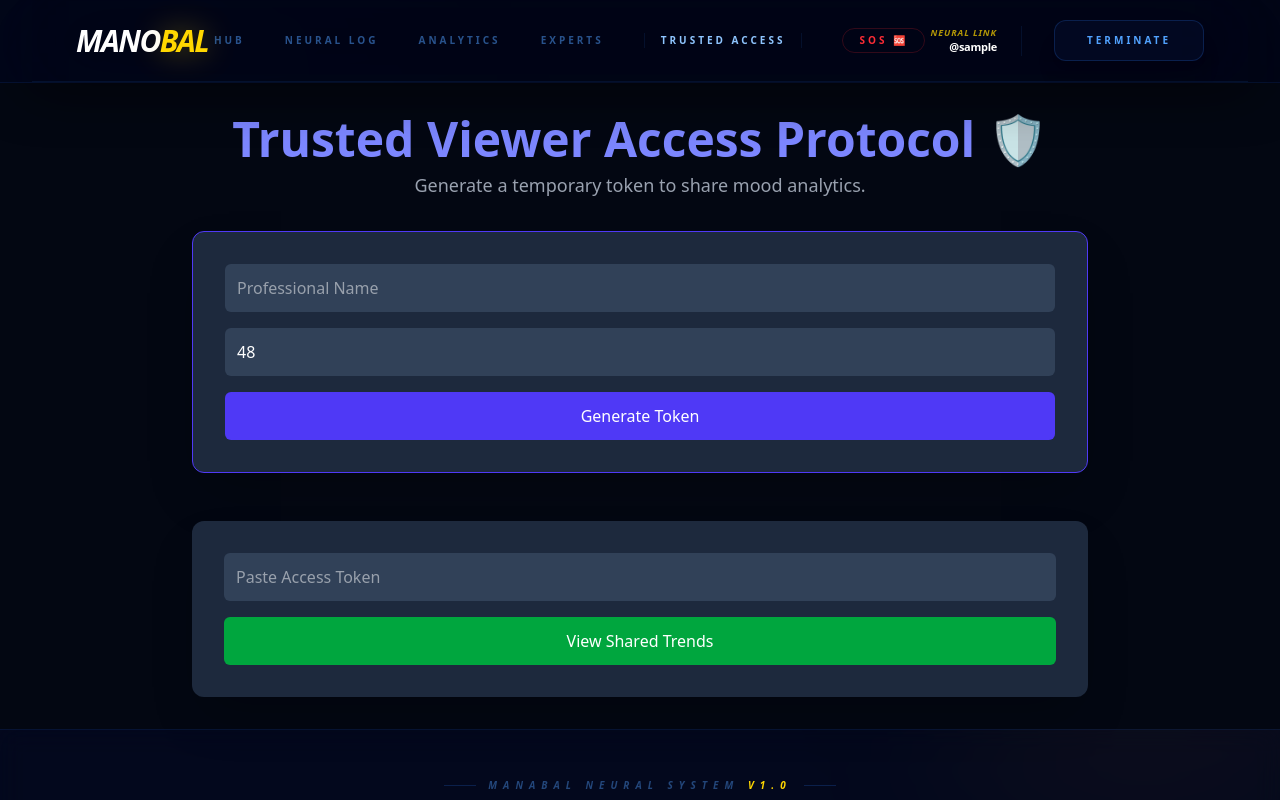
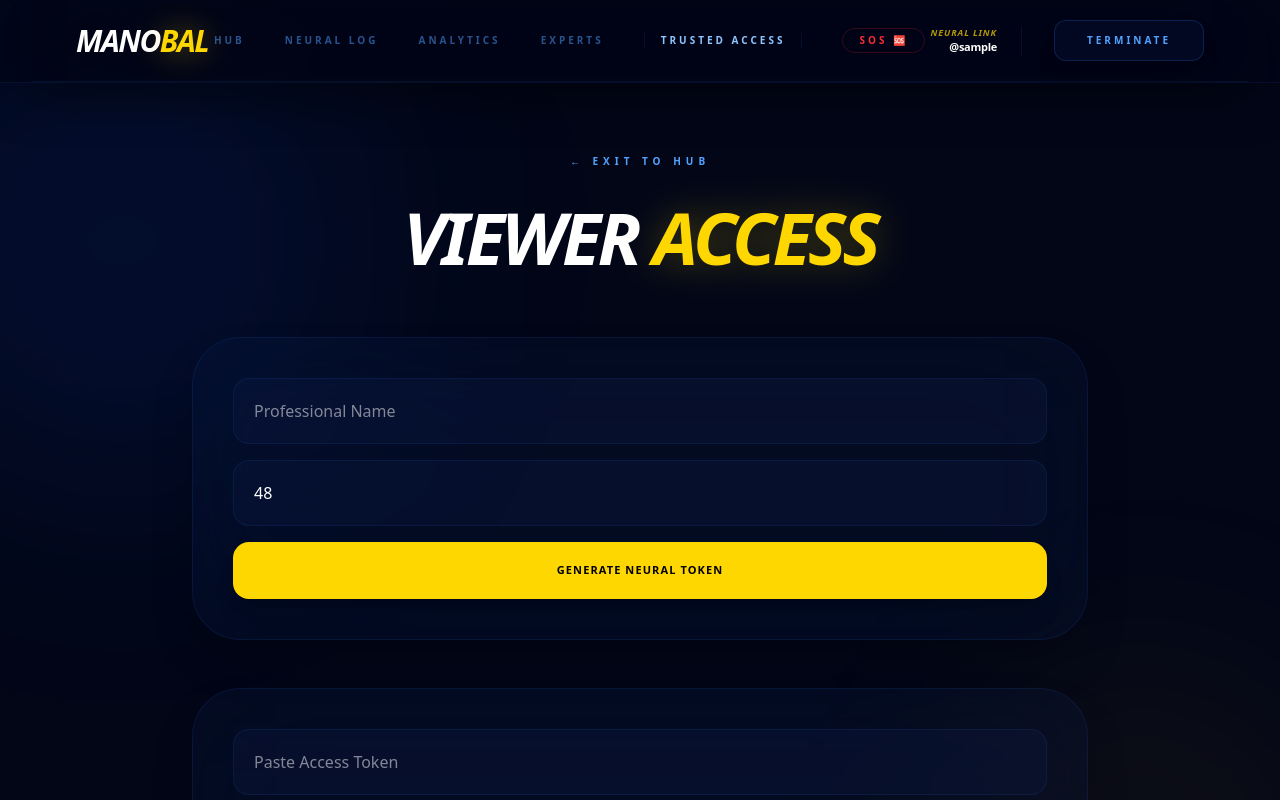
Before and after one commit to Vighnesh2803/Manobal, a React (Vite) app in the folder frontend/: page /access in a window 1280 px wide. Shown: the top 800 px of the page. Built offline with nearby package versions, Linux system fonts and the light colour scheme; sample sign-in values are in the browser's storage.

Commit message:
Update:frontend

```diff
--- a/frontend/src/api.js
+++ b/frontend/src/api.js
@@ -99,10 +99,10 @@ export const viewSharedData = async (token) => {
 };
 
 /* Revoke token */
+// api.js mein revoke function check karein
 export const revokeAccessToken = async (userId) => {
-  // Syncing with backend revoke logic
-  const res = await API.delete(`/access/revoke/${parseInt(userId)}`);
-  return res.data;
+    const response = await API.post(`/access/revoke/${userId}`);
+    return response.data;
 };
 
 /* =========================
--- a/frontend/src/pages/Dashboard.jsx
+++ b/frontend/src/pages/Dashboard.jsx
@@ -73,7 +73,7 @@ const Dashboard = () => {
                         </h1>
                         <p className="text-blue-400/50 font-black uppercase tracking-[0.5em] text-[10px]">Welcome to the Manobal Neural Node</p>
                     </div>
-                    <button onClick={() => { localStorage.clear(); navigate('/login'); }} className="text-[10px] font-black uppercase tracking-[0.4em] text-blue-500/40 hover:text-red-500 transition-colors mb-4 lg:mb-2">TERMINATE_SESSION_LOGOUT</button>
+                    <button onClick={() => { localStorage.clear(); navigate('/login'); }} className="text-[10px] font-black uppercase tracking-[0.4em] text-blue-500/40 hover:text-red-500 transition-colors mb-4 lg:mb-2"></button>
                 </header>
 
                 <div className="grid grid-cols-1 lg:grid-cols-12 gap-12">
--- a/frontend/src/pages/ShareData.jsx
+++ b/frontend/src/pages/ShareData.jsx
@@ -2,6 +2,21 @@ import React, { useState, useEffect } from 'react';
 import { useNavigate } from 'react-router-dom';
 import { generateAccessToken, revokeAccessToken, viewSharedData } from '../api';
 import moment from 'moment';
+
+// Step 1: Chart.js Imports
+import { Line } from 'react-chartjs-2';
+import {
+    Chart as ChartJS,
+    CategoryScale,
+    LinearScale,
+    PointElement,
+    LineElement,
+    Title,
+    Tooltip,
+    Filler
+} from 'chart.js';
+
+ChartJS.register(CategoryScale, LinearScale, PointElement, LineElement, Title, Tooltip, Filler);
 
 const ShareData = () => {
     const navigate = useNavigate();
@@ -24,34 +39,21 @@ const ShareData = () => {
 
     const handleGenerateToken = async () => {
         setGenerateTokenError('');
-
         if (!professionalName.trim() || durationHours < 1) {
             setGenerateTokenError('Professional name and duration are required.');
             return;
         }
-
         setIsGenerating(true);
-
         try {
-            const response = await generateAccessToken(
-                userId,
-                professionalName,
-                durationHours
-            );
-
-            // normalize backend response
+            const response = await generateAccessToken(userId, professionalName, durationHours);
             setGeneratedTokenInfo({
                 professional_name: professionalName,
                 access_token: response.access_token || response.token,
                 expires_at: response.expires_at
             });
-
             setProfessionalName('');
         } catch (error) {
-            setGenerateTokenError(
-                error.response?.data?.detail ||
-                'Could not generate access token.'
-            );
+            setGenerateTokenError(error.response?.data?.detail || 'Could not generate token.');
         } finally {
             setIsGenerating(false);
         }
@@ -59,20 +61,14 @@ const ShareData = () => {
 
     const handleRevokeToken = async () => {
         if (!userId) return;
-
         if (!window.confirm("Revoke this access token?")) return;
-
         setIsGenerating(true);
-
         try {
             await revokeAccessToken(userId);
             setGeneratedTokenInfo(null);
-            alert('Access token revoked successfully!');
+            alert('Access token revoked!');
         } catch (error) {
-            setGenerateTokenError(
-                error.response?.data?.detail ||
-                'Could not revoke access token.'
-            );
+            setGenerateTokenError('Could not revoke access token.');
         } finally {
             setIsGenerating(false);
         }
@@ -81,143 +77,120 @@ const ShareData = () => {
     const handleViewSharedData = async () => {
         setViewDataError('');
         setSharedData(null);
-
         if (!inputAccessToken.trim()) {
             setViewDataError('Access token required.');
             return;
         }
-
         setIsViewing(true);
-
         try {
             const data = await viewSharedData(inputAccessToken);
             setSharedData(data);
         } catch (error) {
-            setViewDataError(
-                error.response?.data?.detail ||
-                'Invalid or expired access token.'
-            );
+            setViewDataError(error.response?.data?.detail || 'Invalid or expired access token.');
         } finally {
             setIsViewing(false);
         }
     };
 
+    // Chart Configuration
+    const prepareChartData = () => {
+        if (!sharedData?.user_data_trends) return null;
+        const sorted = [...sharedData.user_data_trends].reverse();
+        return {
+            labels: sorted.map(e => moment(e.entry_date).format('MMM D')),
+            datasets: [{
+                label: 'Mood Level',
+                data: sorted.map(e => e.mood_score),
+                borderColor: '#FFD700',
+                backgroundColor: 'rgba(255, 215, 0, 0.05)',
+                borderWidth: 3,
+                tension: 0.4,
+                fill: true,
+                pointRadius: 4,
+                pointBackgroundColor: '#3b82f6'
+            }]
+        };
+    };
+
     return (
-        <div className="flex-1 flex flex-col items-center p-8 bg-gray-950 text-white">
-            <div className="max-w-4xl w-full mx-auto text-center">
+        <div className="min-h-screen bg-[#020617] text-white p-8 lg:p-16 relative overflow-x-hidden font-sans">
+            <div className="absolute top-[-10%] left-[-10%] w-[500px] h-[500px] bg-blue-600/10 rounded-full blur-[120px]" />
+            <div className="absolute bottom-[-5%] right-[-5%] w-[400px] h-[400px] bg-yellow-500/5 rounded-full blur-[100px]" />
 
-                <h1 className="text-4xl md:text-5xl font-extrabold mb-2 text-indigo-400">
-                    Trusted Viewer Access Protocol 🛡️
-                </h1>
+            <div className="max-w-4xl mx-auto relative z-10 text-center">
+                <header className="mb-16">
+                    <button onClick={() => navigate('/dashboard')} className="text-blue-400 font-black mb-8 tracking-[0.5em] text-[10px] uppercase hover:text-[#FFD700] transition-colors">
+                        &larr; EXIT TO HUB
+                    </button>
+                    <h1 className="text-5xl lg:text-7xl font-black tracking-tighter uppercase italic leading-none">
+                        Viewer <span className="text-[#FFD700] drop-shadow-[0_0_20px_rgba(255,215,0,0.3)]">Access</span>
+                    </h1>
+                </header>
 
-                <p className="text-lg text-gray-400 mb-8">
-                    Generate a temporary token to share mood analytics.
-                </p>
-
-                {/* TOKEN GENERATION */}
-                <div className="bg-slate-800 p-8 rounded-xl shadow-2xl mb-12 border border-indigo-600">
-
+                {/* TOKEN GENERATION SECTION */}
+                <div className="bg-blue-900/10 border border-blue-500/10 p-10 rounded-[3rem] backdrop-blur-3xl shadow-2xl mb-12">
                     {generatedTokenInfo ? (
-                        <div className="p-4 bg-slate-700 rounded-lg">
-
-                            <h3 className="text-xl font-bold text-indigo-300 mb-2">
-                                Access Active for {generatedTokenInfo.professional_name}
-                            </h3>
-
-                            <code className="block bg-gray-900 text-amber-400 p-3 my-3 rounded-md overflow-auto font-mono">
-                                {generatedTokenInfo.access_token}
-                            </code>
-
-                            <p className="text-sm text-gray-400">
-                                Expires: {moment(generatedTokenInfo.expires_at)
-                                    .format('MMMM Do YYYY, h:mm:ss a')}
-                            </p>
-
-                            <button
-                                onClick={handleRevokeToken}
-                                disabled={isGenerating}
-                                className="mt-4 px-5 py-2 bg-red-600 rounded-md hover:bg-red-700"
-                            >
-                                Revoke Access
-                            </button>
-
+                        <div className="space-y-6">
+                            <h3 className="text-xl font-black italic uppercase text-blue-300">Access Active for {generatedTokenInfo.professional_name}</h3>
+                            <div className="bg-[#020617] p-5 rounded-2xl border border-[#FFD700]/30">
+                                <code className="text-2xl font-black text-[#FFD700] tracking-widest">{generatedTokenInfo.access_token}</code>
+                            </div>
+                            <p className="text-[10px] text-blue-400/50 uppercase font-black">Expires: {moment(generatedTokenInfo.expires_at).format('LLL')}</p>
+                            <button onClick={handleRevokeToken} className="px-10 py-4 bg-red-600/20 text-red-500 border border-red-600/30 rounded-2xl font-black uppercase text-[10px] tracking-widest hover:bg-red-600 hover:text-white transition-all">Revoke Access</button>
                         </div>
                     ) : (
-                        <form
-                            onSubmit={(e) => {
-                                e.preventDefault();
-                                handleGenerateToken();
-                            }}
-                            className="space-y-4"
-                        >
-                            <input
-                                type="text"
-                                placeholder="Professional Name"
-                                className="w-full p-3 bg-slate-700 rounded-md"
-                                value={professionalName}
-                                onChange={(e) => setProfessionalName(e.target.value)}
-                                required
-                            />
-
-                            <input
-                                type="number"
-                                className="w-full p-3 bg-slate-700 rounded-md"
-                                value={durationHours}
-                                onChange={(e) =>
-                                    setDurationHours(parseInt(e.target.value))
-                                }
-                                min="1"
-                                max="720"
-                                required
-                            />
-
-                            {generateTokenError && (
-                                <p className="text-red-400 text-sm">
-                                    {generateTokenError}
-                                </p>
-                            )}
-
-                            <button
-                                type="submit"
-                                disabled={isGenerating}
-                                className="w-full p-3 bg-indigo-600 rounded-md"
-                            >
-                                Generate Token
-                            </button>
-                        </form>
-                    )}
-                </div>
-
-                {/* VIEW DATA */}
-                <div className="bg-slate-800 p-8 rounded-xl shadow-2xl">
-
-                    <input
-                        type="text"
-                        placeholder="Paste Access Token"
-                        className="w-full p-3 bg-slate-700 rounded-md mb-4"
-                        value={inputAccessToken}
-                        onChange={(e) => setInputAccessToken(e.target.value)}
-                    />
-
-                    {viewDataError && (
-                        <p className="text-red-400 text-sm">{viewDataError}</p>
-                    )}
-
-                    <button
-                        onClick={handleViewSharedData}
-                        disabled={isViewing}
-                        className="w-full p-3 bg-green-600 rounded-md"
-                    >
-                        View Shared Trends
-                    </button>
-
-                    {sharedData?.user_data_trends && (
-                        <div className="mt-6 text-left">
-                            <p>Total Entries: {sharedData.user_data_trends.length}</p>
+                        <div className="space-y-4">
+                            <input type="text" placeholder="Professional Name" className="w-full p-5 bg-blue-950/20 rounded-2xl border border-blue-500/10 outline-none" value={professionalName} onChange={(e) => setProfessionalName(e.target.value)} />
+                            <input type="number" className="w-full p-5 bg-blue-950/20 rounded-2xl border border-blue-500/10 outline-none" value={durationHours} onChange={(e) => setDurationHours(parseInt(e.target.value))} />
+                            <button onClick={handleGenerateToken} disabled={isGenerating} className="w-full p-5 bg-[#FFD700] text-black rounded-2xl font-black uppercase tracking-widest text-[11px] shadow-xl">{isGenerating ? 'Generating...' : 'Generate Neural Token'}</button>
                         </div>
                     )}
                 </div>
 
+                {/* VIEW DATA SECTION */}
+                <div className="bg-blue-900/10 border border-blue-500/10 p-10 rounded-[3rem] backdrop-blur-3xl shadow-2xl">
+                    <input type="text" placeholder="Paste Access Token" className="w-full p-5 bg-blue-950/20 rounded-2xl border border-blue-500/10 outline-none mb-6" value={inputAccessToken} onChange={(e) => setInputAccessToken(e.target.value)} />
+                    <button onClick={handleViewSharedData} disabled={isViewing} className="w-full p-5 bg-emerald-500 text-[#020617] rounded-2xl font-black uppercase tracking-widest text-[11px] shadow-xl mb-6">{isViewing ? 'Fetching...' : 'View Shared Trends'}</button>
+
+                    {viewDataError && <p className="text-red-400 text-xs mb-4">{viewDataError}</p>}
+
+                    {/* 🔥 FEATURE 1: Moodgraphy */}
+                    {sharedData?.user_data_trends && (
+                        <div className="mt-8 space-y-12">
+                            <div className="bg-blue-950/40 border border-blue-500/10 p-8 rounded-[3rem] h-[350px]">
+                                <h4 className="text-[10px] font-black uppercase tracking-[0.4em] text-[#FFD700] mb-6 text-left ml-4">Neural Trajectory Map</h4>
+                                <Line
+                                    data={prepareChartData()}
+                                    options={{
+                                        responsive: true,
+                                        maintainAspectRatio: false,
+                                        scales: {
+                                            y: { min: 0, max: 10, grid: { color: 'rgba(255,255,255,0.05)' }, ticks: { color: '#3b82f6' } },
+                                            x: { grid: { display: false }, ticks: { color: '#64748B' } }
+                                        },
+                                        plugins: { legend: { display: false } }
+                                    }}
+                                />
+                            </div>
+
+                            {/* 🔥 FEATURE 2: Detailed Entries */}
+                            <div className="space-y-4 text-left">
+                                <div className="flex justify-between items-center mb-6 px-4">
+                                    <h4 className="text-[10px] font-black uppercase tracking-widest text-blue-400">Shared Neural Logs (Total: {sharedData.user_data_trends.length})</h4>
+                                </div>
+                                {sharedData.user_data_trends.map((entry, idx) => (
+                                    <div key={idx} className="bg-[#020617]/40 border border-blue-500/10 p-8 rounded-[2.5rem] hover:border-[#FFD700]/30 transition-all group shadow-xl">
+                                        <div className="flex justify-between mb-4">
+                                            <p className="text-[10px] font-black text-blue-400/50 uppercase tracking-widest">{moment(entry.entry_date).format('MMMM D, YYYY')}</p>
+                                            <span className="px-4 py-1 bg-[#FFD700]/10 text-[#FFD700] rounded-full text-[10px] font-black border border-[#FFD700]/20">SCORE: {entry.mood_score}/10</span>
+                                        </div>
+                                        <p className="text-blue-100 italic text-lg leading-relaxed group-hover:text-white transition-colors">"{entry.journal_entry}"</p>
+                                    </div>
+                                ))}
+                            </div>
+                        </div>
+                    )}
+                </div>
             </div>
         </div>
     );
```
Also changed, not shown: 1 other file (tests, documents, lock files or other folders).
